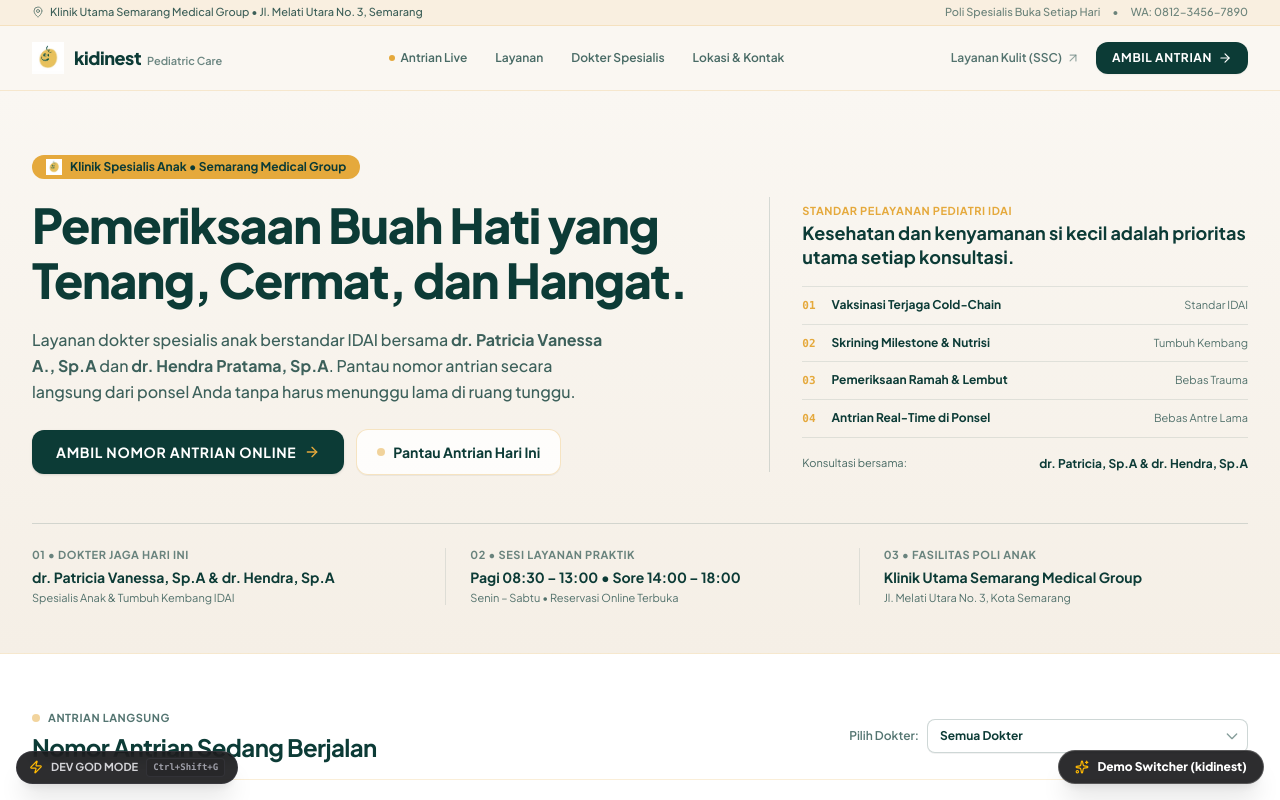
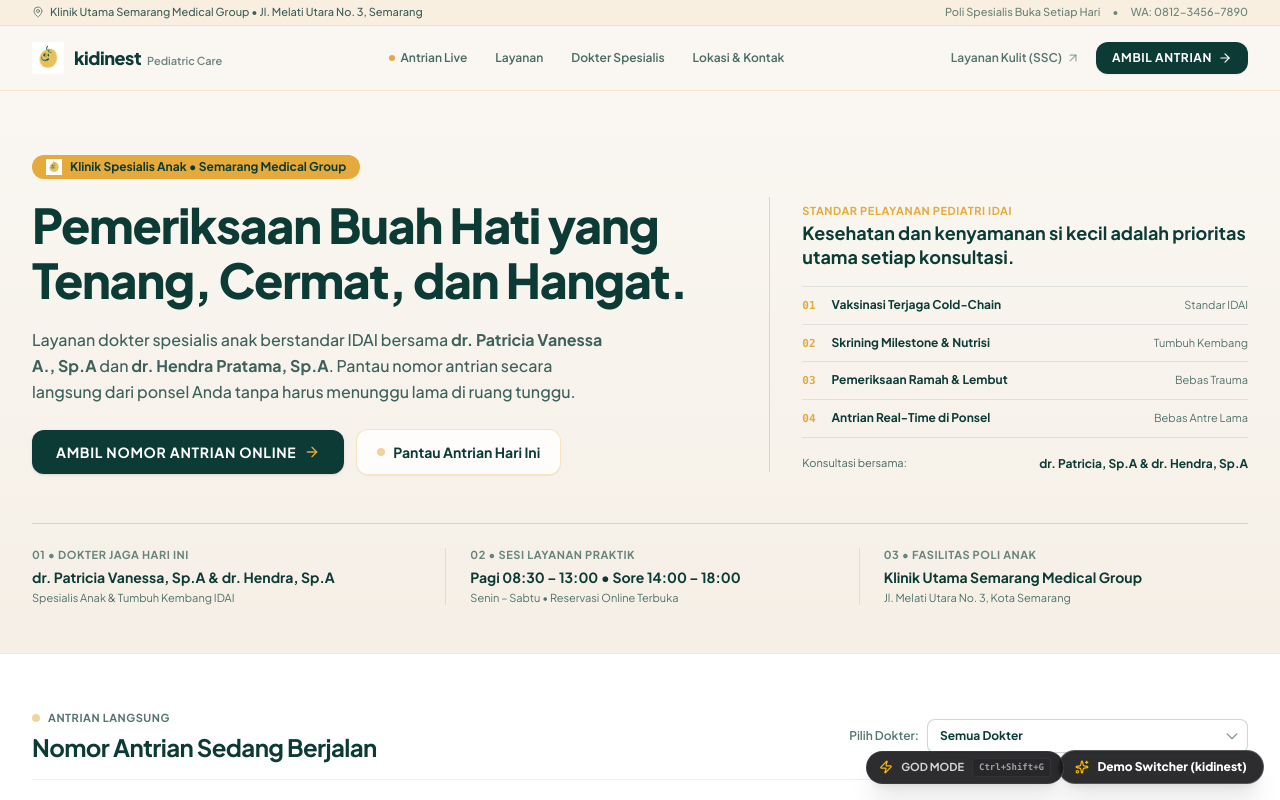
Before and after one commit to Chqrety/clinic, a Vue app in the folder frontend/: page / in a window 1280 px wide. Shown: the top 800 px of the page. Built offline with nearby package versions, Linux system fonts and the light colour scheme; a web font is replaced by a local one.

Commit message:
fix(ui): reposition god mode trigger to right side to avoid blocking logout button

```diff
--- a/frontend/src/components/GodModeModal.vue
+++ b/frontend/src/components/GodModeModal.vue
@@ -97,15 +97,15 @@ async function executeSeed(endpoint: string, actionKey: string) {
 
 <template>
   <div>
-    <!-- Floating Bottom-Left Trigger Pill -->
-    <div class="fixed bottom-4 left-4 z-50 select-none">
+    <!-- Floating Bottom-Right Trigger Pill (Placed next to Demo Switcher, completely clears sidebar logout on the left) -->
+    <div class="fixed bottom-4 right-54 z-50 select-none">
       <button
         @click="isOpen = true"
         title="Klik atau tekan Ctrl+Shift+G untuk membuka God Mode Seeder"
         class="inline-flex items-center gap-2 px-3 py-1.5 rounded-full bg-zinc-950/85 hover:bg-zinc-950 text-zinc-300 hover:text-white text-[11px] font-bold shadow-xl backdrop-blur-sm transition-all border border-zinc-700/60 active:scale-95 group"
       >
         <Zap class="w-3.5 h-3.5 text-amber-400 group-hover:scale-110 transition-transform" />
-        <span>DEV GOD MODE</span>
+        <span>GOD MODE</span>
         <span class="text-[9px] text-zinc-400 font-mono bg-zinc-800/80 px-1.5 py-0.5 rounded border border-zinc-700/50">
           Ctrl+Shift+G
         </span>
```
